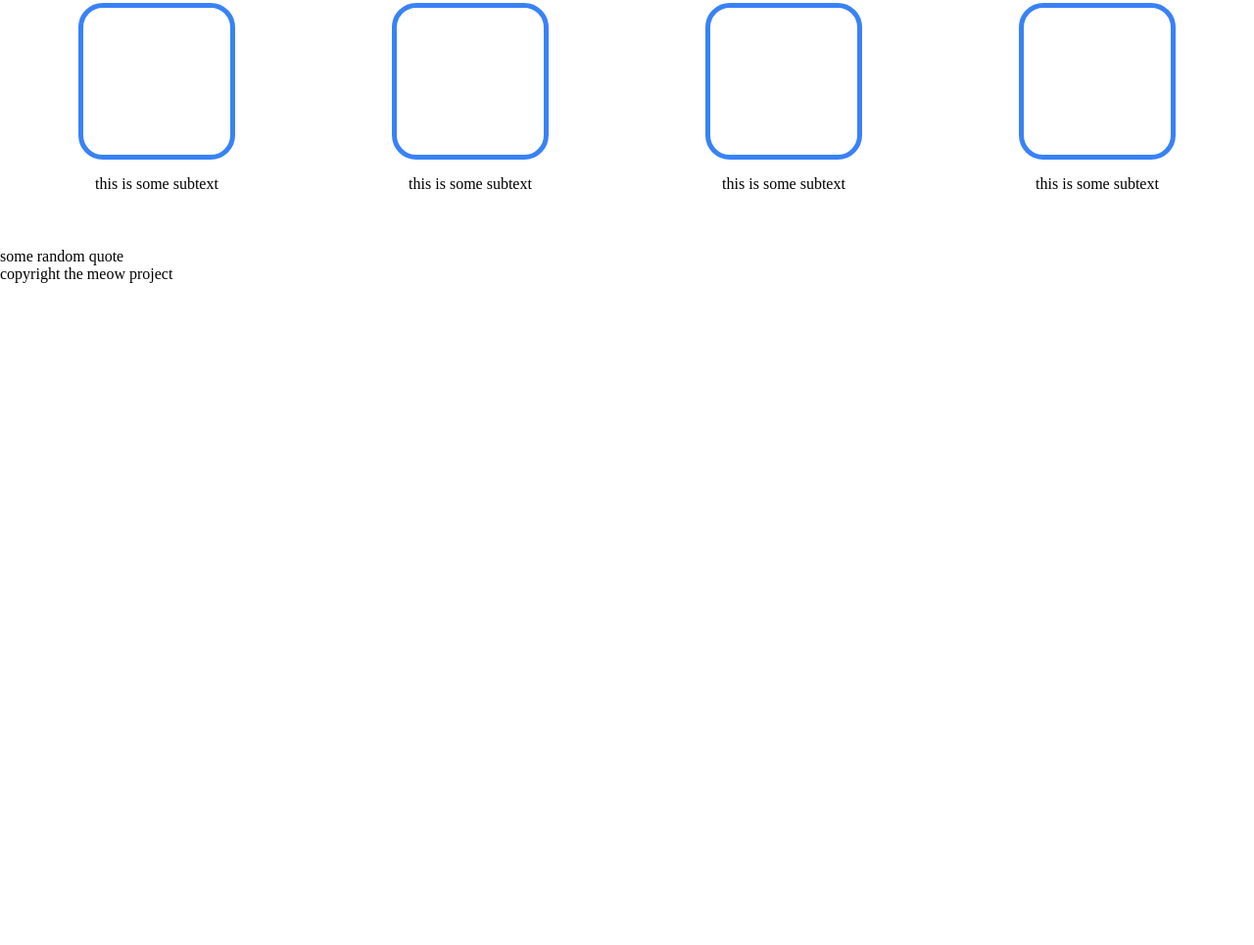
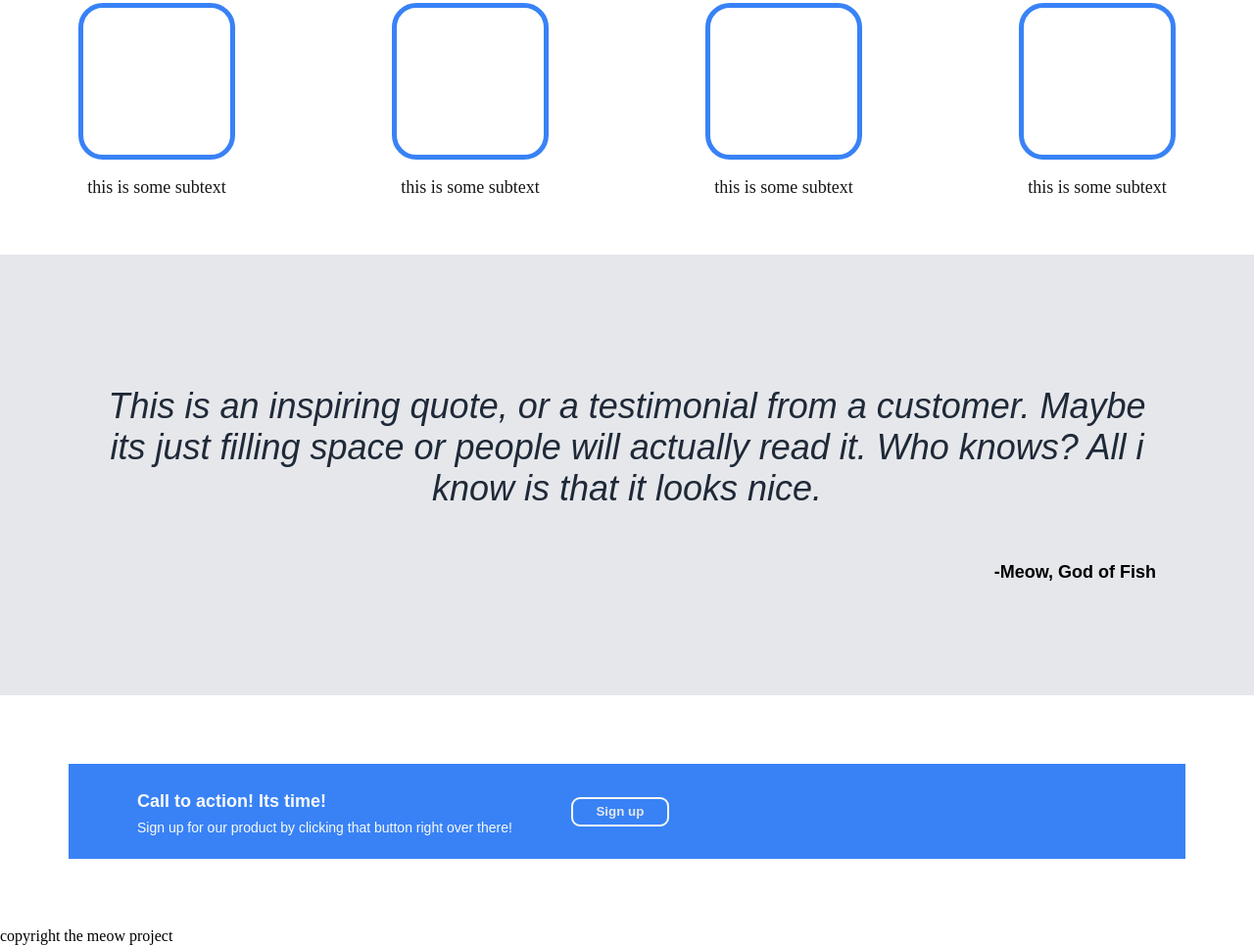
Before and after one commit to Infinite-XD/landing-page, a plain HTML site: page index.html in a window 1280 px wide. Shown: the part 488-1453 px from the top of the page at 98% size. Before the commit the page ends 800 px from the top, so only its background shows below. Drawn offline with Linux system fonts and the light colour scheme.

Commit message:
Make the middle-quote and bottom content of webpage in index.html and styles.css

```diff
--- a/index.html
+++ b/index.html
@@ -35,10 +35,18 @@
             <div class="middle-image"><div class="image"></div><p>this is some subtext</p></div>
             <div class="middle-image"><div class="image"></div><p>this is some subtext</p></div>
         </div>
-        <div class="middle-quote">some random quote</div>
+        <div class="middle-quote">
+            <p class="quote">This is an inspiring quote, or a testimonial from a customer. Maybe its just filling space or people will actually read it. Who knows? All i know is that it looks nice.</p>
+            <p class="author">-Meow, God of Fish</p>
+        </div>
     </div>
 
     <div class="bottom">
+        <div class="text">
+            <p class="bottom-heading">Call to action! Its time!</p>
+            <p class="bottom-text">Sign up for our product by clicking that button right over there!</p>
+        </div>
+        <button>Sign up</button>
     </div>
 
     <div class="footer">copyright the meow project</div>
--- a/styles.css
+++ b/styles.css
@@ -57,11 +57,11 @@ body {
     font-size: 18px;
     font-weight: lighter;
 }
-.top-text button{
+button{
     padding: 5px 10px;
     width: 120px;
     background-color: #3882F6;
-    border-radius: 25px;
+    border-radius: 9px;
     border: none;
 }
 
@@ -97,3 +97,67 @@ body {
     width: 150px;
     height: 150px;
 }
+
+.middle-image p{
+    color:  #181818;
+    font-size: 18px;
+}
+
+.middle-quote {
+    padding: 100px;
+    display: flex;
+    flex-direction: column;
+    background-color: #E5E7EB;
+    height: 250px;
+    width: auto;
+    justify-content: center;
+    align-items: center;
+    text-align: center;
+}
+
+.quote{
+    font-weight: lighter;
+    font-style: italic;
+    font-size: 36px;
+    font-family:Arial, Helvetica, sans-serif;
+    color: #1F2937
+}
+
+.author {
+    align-self: flex-end;
+    font-weight: bold;
+    font-family: Arial, Helvetica, sans-serif;
+    font-size: large;
+}
+
+.bottom {
+    display: flex;
+    margin: 70px;
+    background-color: #3882F6;
+    gap: 60px;
+    padding: 10px 70px;
+}
+
+.bottom button {
+    align-self: center;
+    width: 100px;
+    height: 30px;
+    color: #E5E7EB;
+    font-weight: bold;
+    border: #F9FAF8 2px solid;
+}
+
+.text p {
+    color: #F9FAF8;
+    font-family:Arial, Helvetica, sans-serif
+}
+
+.bottom-heading {
+    font-weight: bolder;
+    font-size: large;
+}
+
+.bottom-text {
+    font-size: 14px;
+    margin-top: -10px;
+}
```
